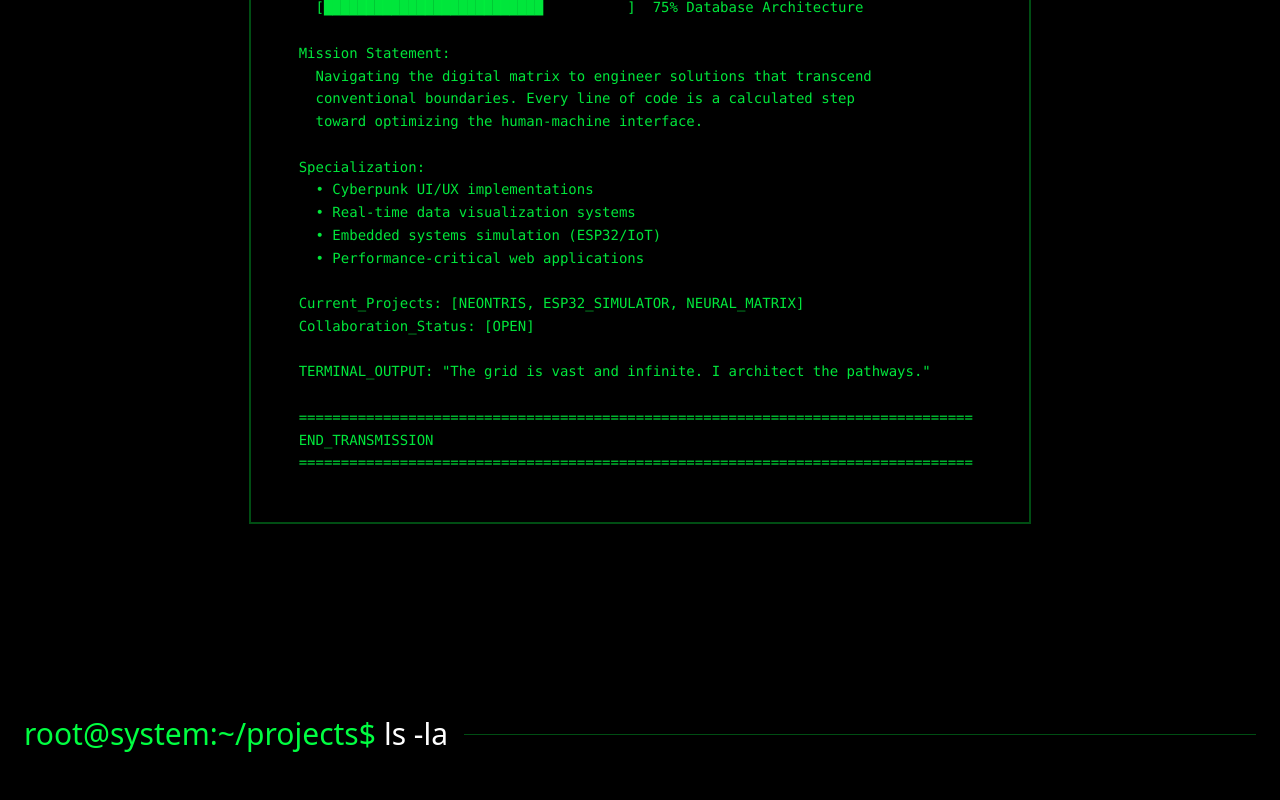
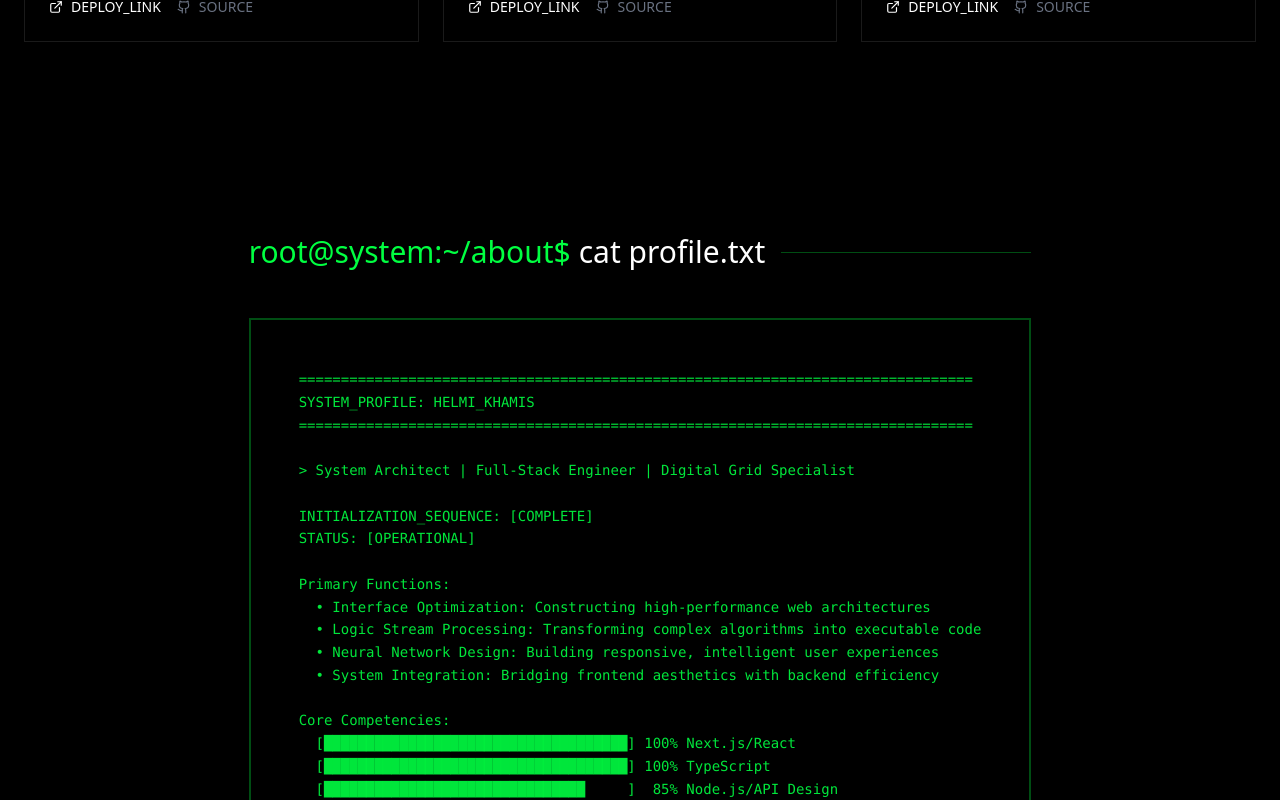
Before and after one commit to linuxpredator/neural_matrix, a Next.js app: page / in a window 1280 px wide. Shown: the part 1180-1980 px from the top of the page. Built offline with nearby package versions, Linux system fonts and the light colour scheme.

Commit message:
refactor: move About section below Projects

```diff
--- a/app/page.tsx
+++ b/app/page.tsx
@@ -17,10 +17,10 @@ export default function Home() {
 
       <div className="relative z-10 flex flex-col min-h-screen">
         <Hero />
-        <About />
         <div id="projects">
           <ProjectGrid />
         </div>
+        <About />
       </div>
 
       <StatusBar />
```
